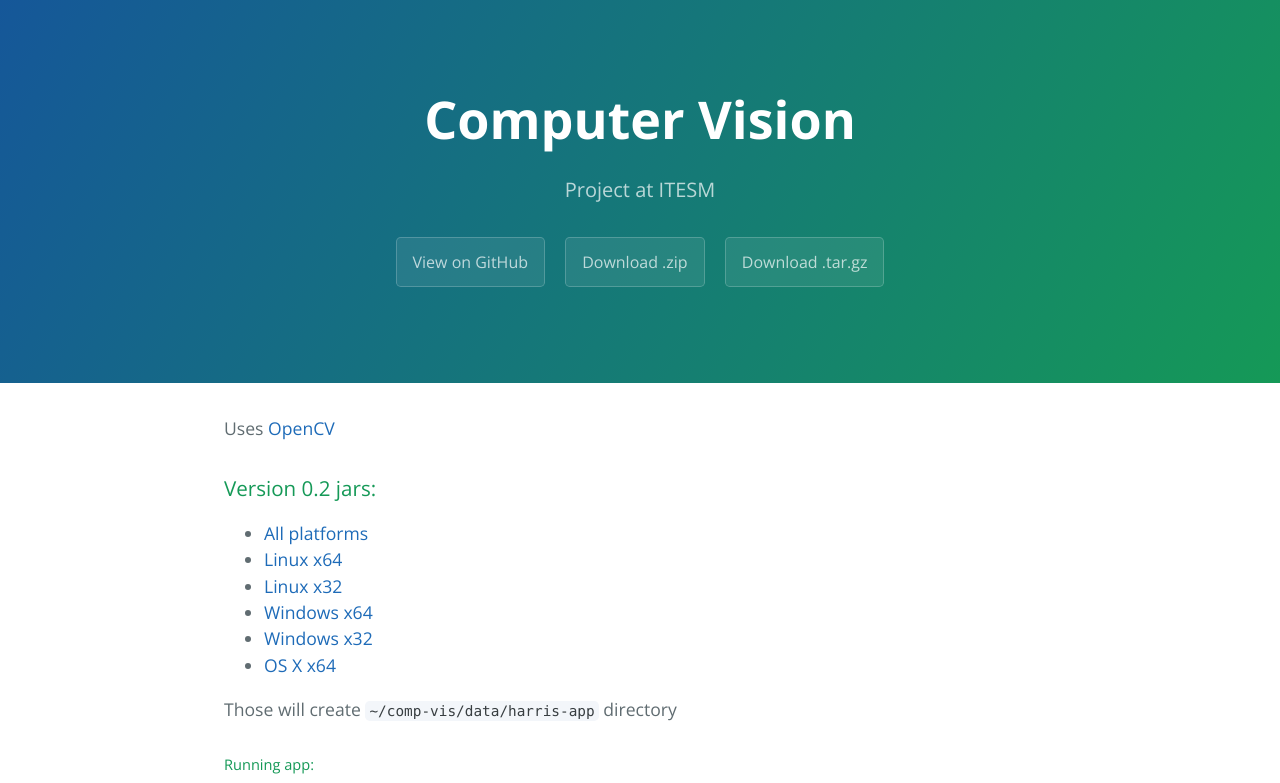
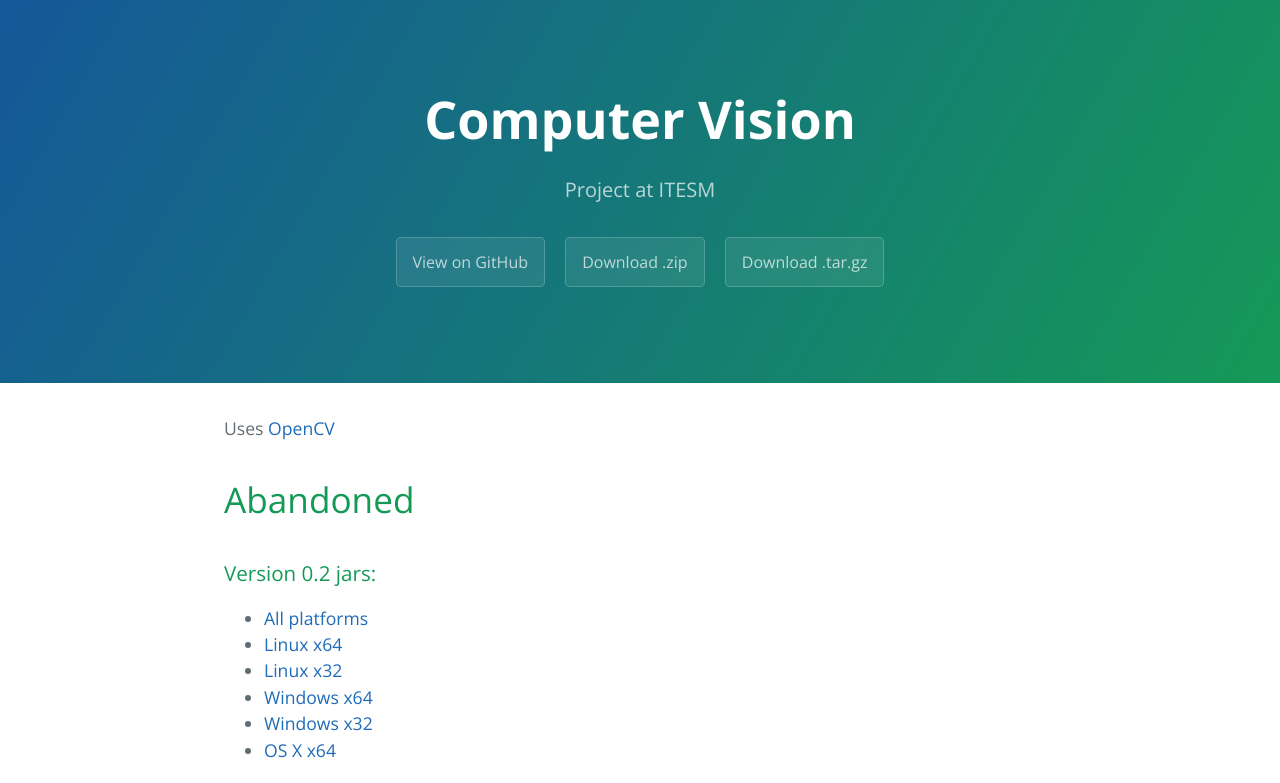
Before and after one commit to fehu/comp-vis, a plain HTML site: page index.html in a window 1280 px wide. Shown: the top 783 px of the page. Drawn offline with nearby package versions, Linux system fonts and the light colour scheme.

Commit message:
Abandoned

```diff
--- a/index.html
+++ b/index.html
@@ -20,6 +20,8 @@
 
     <section class="main-content">
       <p>Uses <a href="http://opencv.org/">OpenCV</a></p>
+
+<h1>Abandoned</h1>
 
 <h3>
   <a id="jars-v0.2" class="anchor" href="#jars-v0.2" aria-hidden="true"><span class="octicon octicon-link"></span></a>Version 0.2 jars:</h3>
```
